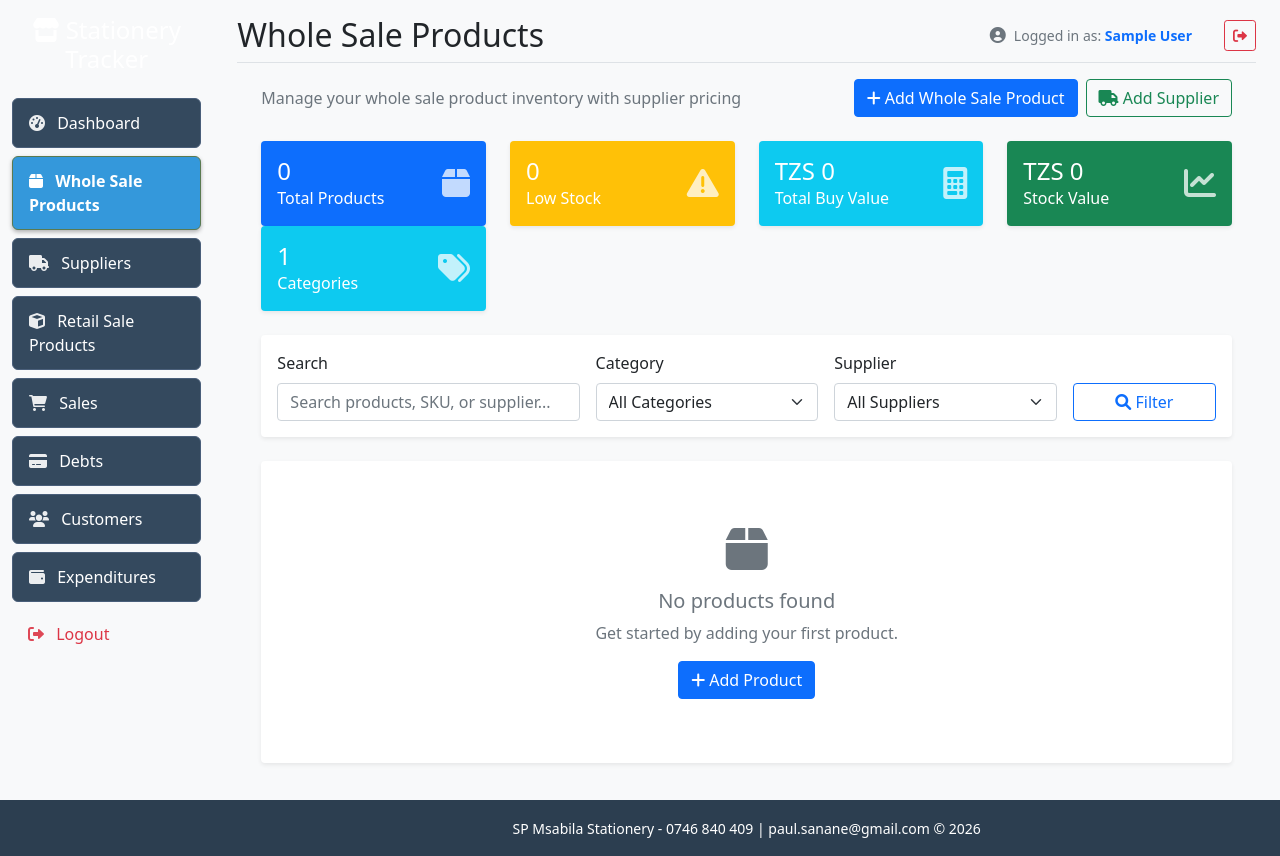
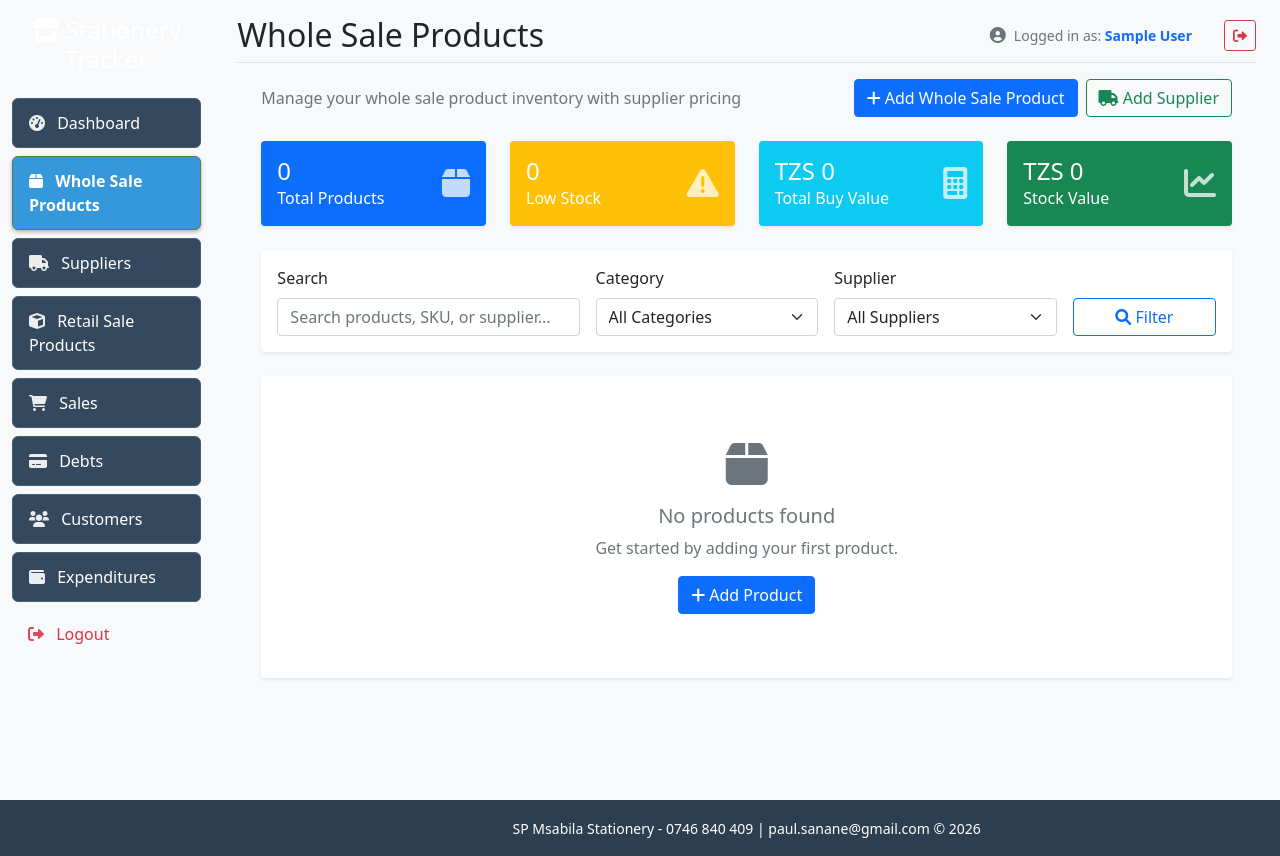
Before and after one commit to sanane8/Stationery, a Django app: page /products/ in a window 1280 px wide. Run offline with Django 5.2, Linux system fonts and the light colour scheme; the visitor is signed in with stand-in values (Sample User, id 1); data comes from the database, SQL or seed files in the repository; data that the repository does not hold is empty; parts of the project's set-up code (start-up, migrations or seed data) failed here and were passed over.

Commit message:
Remove Categories cards from product pages
- Remove Categories card from retail products page
- Remove Categories card from wholesale products page
- Keep category filtering functionality in search forms
- Clean up statistics layout to focus on key metrics
- System functionality remains intact

```diff
--- a/templates/tracker/product_list.html
+++ b/templates/tracker/product_list.html
@@ -78,21 +78,6 @@
                         </div>
                         <div class="align-self-center">
                             <i class="fas fa-chart-line fa-2x opacity-75"></i>
-                        </div>
-                    </div>
-                </div>
-            </div>
-        </div>
-        <div class="col-md-3">
-            <div class="card bg-info text-white">
-                <div class="card-body">
-                    <div class="d-flex justify-content-between">
-                        <div>
-                            <h4 class="mb-0">{{ categories.count }}</h4>
-                            <p class="mb-0">Categories</p>
-                        </div>
-                        <div class="align-self-center">
-                            <i class="fas fa-tags fa-2x opacity-75"></i>
                         </div>
                     </div>
                 </div>
```
Also changed, not shown: templates/tracker/stationery_list.html (+0 -15 lines).
